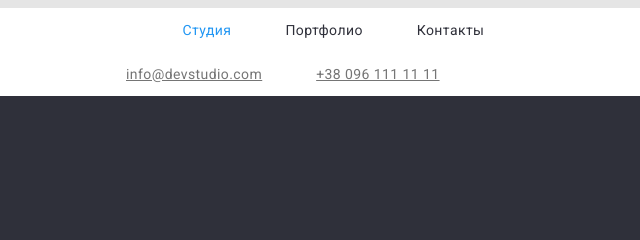
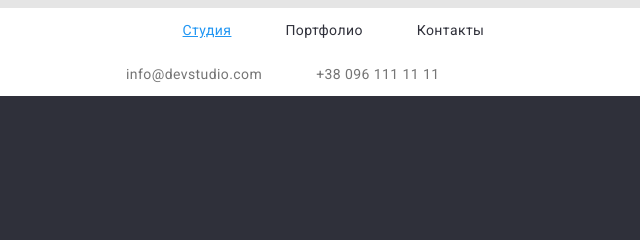
Before and after one commit to TypeAndrew/goit-markup-hw-02, a plain HTML site: page index.html in a window 1280 px wide. In both pictures the pointer is over the item "Студия". Shown: the top 240 px of the page, 368-1008 px from the left. Drawn offline with Linux system fonts and the light colour scheme.

Commit message:
Edit 2
Edit 2

```diff
--- a/css/styles.css
+++ b/css/styles.css
@@ -23,12 +23,13 @@ body {
     color: var(--color-blue);
 }
 
-.page {
+.page  {
     text-decoration: none;
     color: var(--color-dark);
 }
 
 .contact {
+    text-decoration: none;
     color: var(--color-brown);
 }
 
@@ -37,7 +38,9 @@ body {
 .tittle-item-type:hover,
 .button-portfolio:hover,
 .filters-list .item:first-child .button-portfolio:hover,
-.button:hover {
+.item-nav:hover,
+.button:hover,
+.contact:hover {
 
     text-decoration: underline;
     text-decoration-color: var(--color-blue);
```
